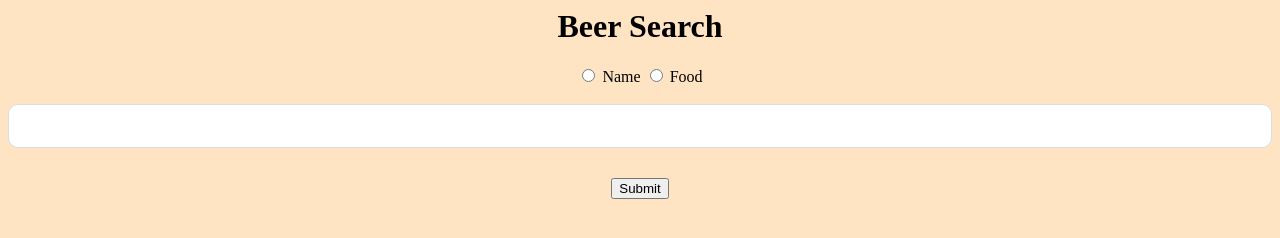
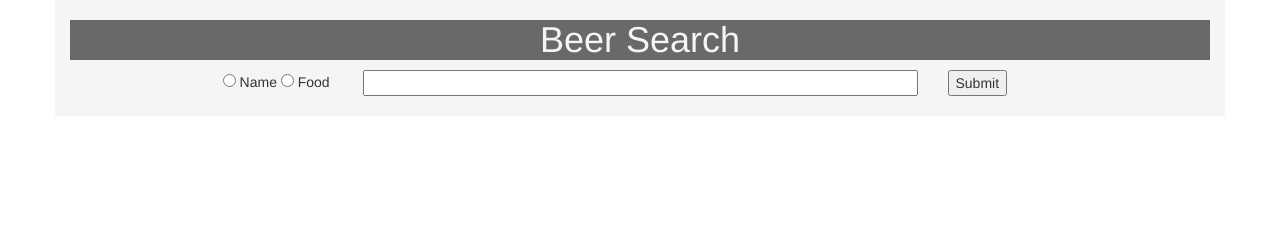
Before and after one commit to PKNattapol/HW03, a website: page index.html in a window 1280 px wide. Drawn offline with nearby package versions, Linux system fonts and the light colour scheme.

Commit message:
Add beer search

```diff
--- /dev/null
+++ b/index.css
@@ -0,0 +1,33 @@
+.container
+{
+	background-color:WhiteSmoke;
+}
+
+#title
+{
+	background-color:DimGrey;
+	color:WhiteSmoke;
+}
+
+#text
+{
+	width:100%;
+}
+
+#radio
+{
+	padding-left:6%;
+}
+
+#img
+{
+	width:15%;
+	height:15%;
+}
+
+#item
+{
+	padding-top:3%;
+	padding-bottom:3%;
+	border-bottom:solid;
+}
--- a/index.html
+++ b/index.html
@@ -1,48 +1,55 @@
-<html>
-	<script src='build/main.bundle.js'></script>
+<!DOCTYPE html>
 
+<html lang="en">
 	<head>
+		<meta charset="utf-8">
+
+		<meta name="viewport" content="width=device-width, initial-scale=1">
+
 		<title>Beer Search</title>
+
+		<script src='build/main.bundle.js'></script>
+
+		<link rel="stylesheet" type="text/css" href="index.css">
+
+		<link rel="stylesheet" href="https://maxcdn.bootstrapcdn.com/bootstrap/3.3.7/css/bootstrap.min.css">
+
+		<script src="https://ajax.googleapis.com/ajax/libs/jquery/3.2.1/jquery.min.js"></script>
+
+		<script src="https://maxcdn.bootstrapcdn.com/bootstrap/3.3.7/js/bootstrap.min.js"></script>
 	</head>
 
+	<body>
+		<div class="container">
+			<div id="title">
+				<h1 id="title">
+					<center>Beer Search</center>
+				</h1>
+			</div>
 
-	<body style = "background-color: bisque";>
-	<style>
+			<form id="myForm" onsubmit="search()" target="my_iframe">
+				<div class="row">
+					<div class="col-sm-1"></div>
 
-#text {
-  background-image: url('/css/searchicon.png');
-  background-position: 10px 10px;
-  background-repeat: no-repeat;
-  width: 100%;
-  font-size: 16px;
-  padding: 12px 20px 12px 40px;
-  border: 1px solid #ddd;
-  margin-bottom: 12px;
-  border-radius: 10px
-}
-.item
-{
-	border: solid;
-	border-color: white;
-	height: 30%
-}
-</style>
-		<h1><center>Beer Search</center></h1>
+					<div class="col-sm-2" id="radio">
+						<input id="name" type="radio" name="category" value="name" required> Name
 
-		<form id="myForm" onsubmit="search()" target="my_iframe"><center>
-			<input id="name" type="radio" name="category" value="name" required> Name
+						<input id="food" type="radio" name="category" value="food"> Food<br><br>
+					</div>
 
-			<input id="food" type="radio" name="category" value="food"> Food<br><br>
+					<div class="col-sm-6">
+						<input id="text" type="text" required /><br><br>
+					</div>
 
-
-			<input id="text" type="text" required /><br><br>
-
-			<input type="submit" onclick="submit" />
-		</center></form>
+					<div class="col-sm-3">
+						<input type="submit" onclick="submit" />
+					</div>
+				</div>
+			</form>
+		</div>
 
 		<iframe id="iframe" name="my_iframe" hidden></iframe>
 
-		<ul id="data"></ul>
-
+		<div class="container" id="data"></div>
 	</body>
 </html>
--- a/index.js
+++ b/index.js
@@ -1,51 +1,40 @@
-function search() {
+function search()
+{
 	var url = '';
-	var list = document.getElementById('data');
-	list.innerHTML = '';
+	document.getElementById('data').innerHTML = '';
+	var text = document.getElementById('text').value;
 
-	var text = document.getElementById('text').value;
-	if (document.getElementById('name').checked) {
+	if (document.getElementById('name').checked)
+	{
 		var url = 'https://api.punkapi.com/v2/beers/?beer_name=' + text;
-	} else {
+	}
+	else
+	{
 		var url = 'https://api.punkapi.com/v2/beers/?food=' + text;
 	}
-	fetch(url).then(function (r) {
+
+	fetch(url).then(function (r)
+	{
 		return r.json();
-	}).then(function (data) {
-		for (var i = 0; i < data.length; i++) {
-			var div = document.createElement('div');
-			div.setAttribute('class', 'item');
-
-			var ul = document.createElement('li');
-			ul.setAttribute('style', 'clear:both; padding:10px;');
-			var img = document.createElement('img');
-			img.setAttribute('src', data[i].image_url);
-			img.setAttribute('height', '160px');
-			img.setAttribute('width', '40px');
-			img.setAttribute('style', 'float:left');
-
-			var name = document.createElement('h4');
-			var beerName = document.createTextNode('Name : ' + data[i].name);
-			name.appendChild(beerName);
-
-			var food = document.createElement('li');
-			var beerFood = document.createTextNode('Food Pairing : ' + data[i].food_pairing);
-			food.appendChild(beerFood);
-			food.style.fontSize = "small";
-
-			var des = document.createElement('li');
-			var beerDes = document.createTextNode('Description : ' + data[i].description);
-			des.appendChild(beerDes);
-			des.style.fontSize = "small";
-
-			ul.appendChild(img);
-			ul.appendChild(name);
-			ul.appendChild(food);
-			ul.appendChild(des);
-
-			div.appendChild(ul);
-
-			list.appendChild(div);
-		}
+	})
+	.then(function (data)
+	{
+		let result = "";
+        for (let i = 0; i < data.length; i++) {
+            result += '<div class="row" id="item">'
+						+ '<div class="col-sm-3">'
+							+ '<center>'
+								+ '<image src="' + data[i].image_url + '" id="img"/>'
+							+ '<center>'
+						+ '</div>'
+						+ '<div class="col-sm-9">'
+							+ '<b>Name : </b>' + data[i].name + '<br />'
+							+ '<b>Food Pairing : </b>' + data[i].food_pairing + '<br />'
+							+ '<b>Tagline : </b>' + data[i].tagline + '<br />'
+							+ '<b>Description : </b>' + data[i].description
+						+ '</div>'
+					+ '</div>';
+        }
+        document.getElementById('data').innerHTML = result
 	});
 }
```
Also changed, not shown: build/main.bundle.js.
